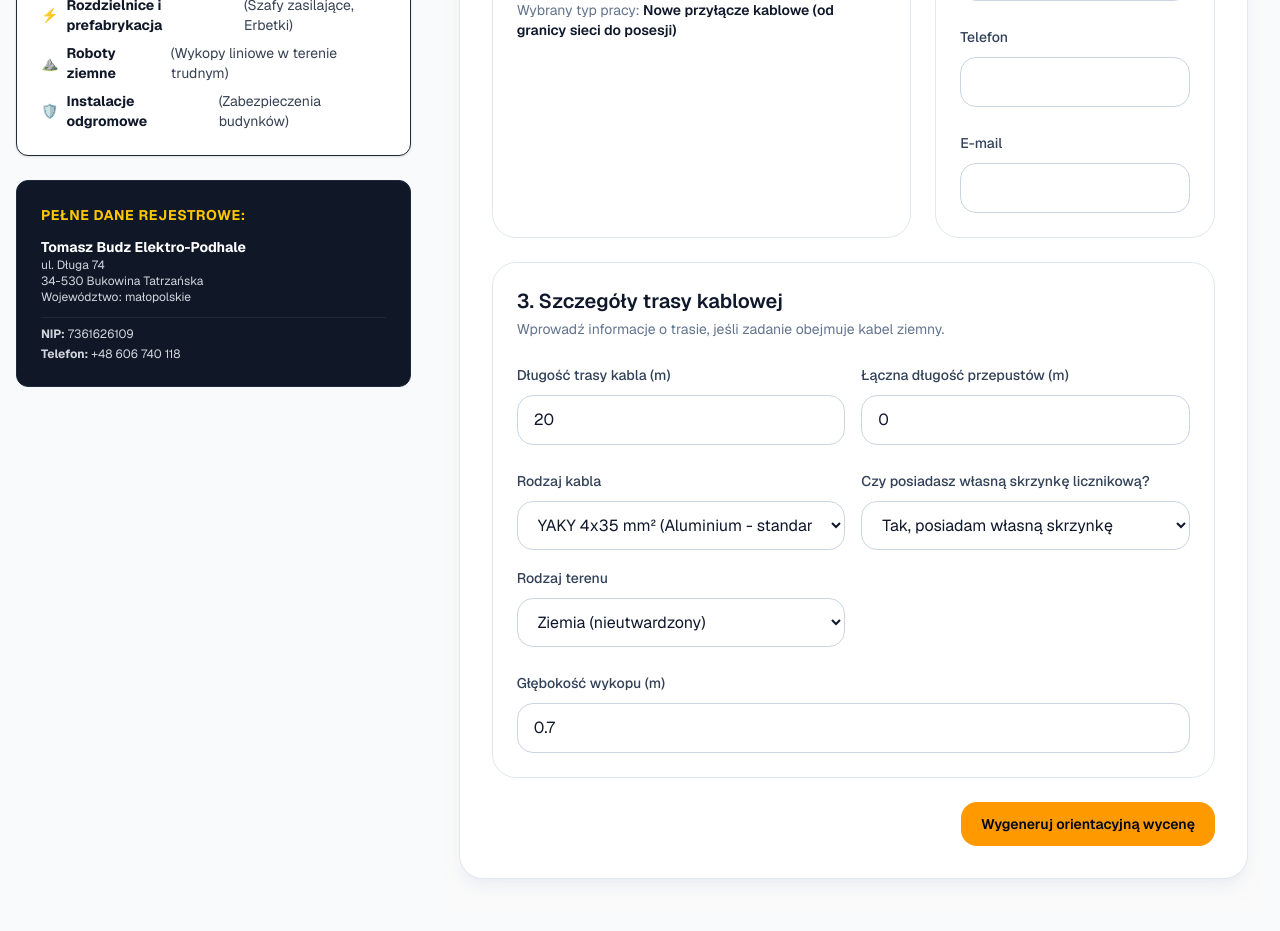
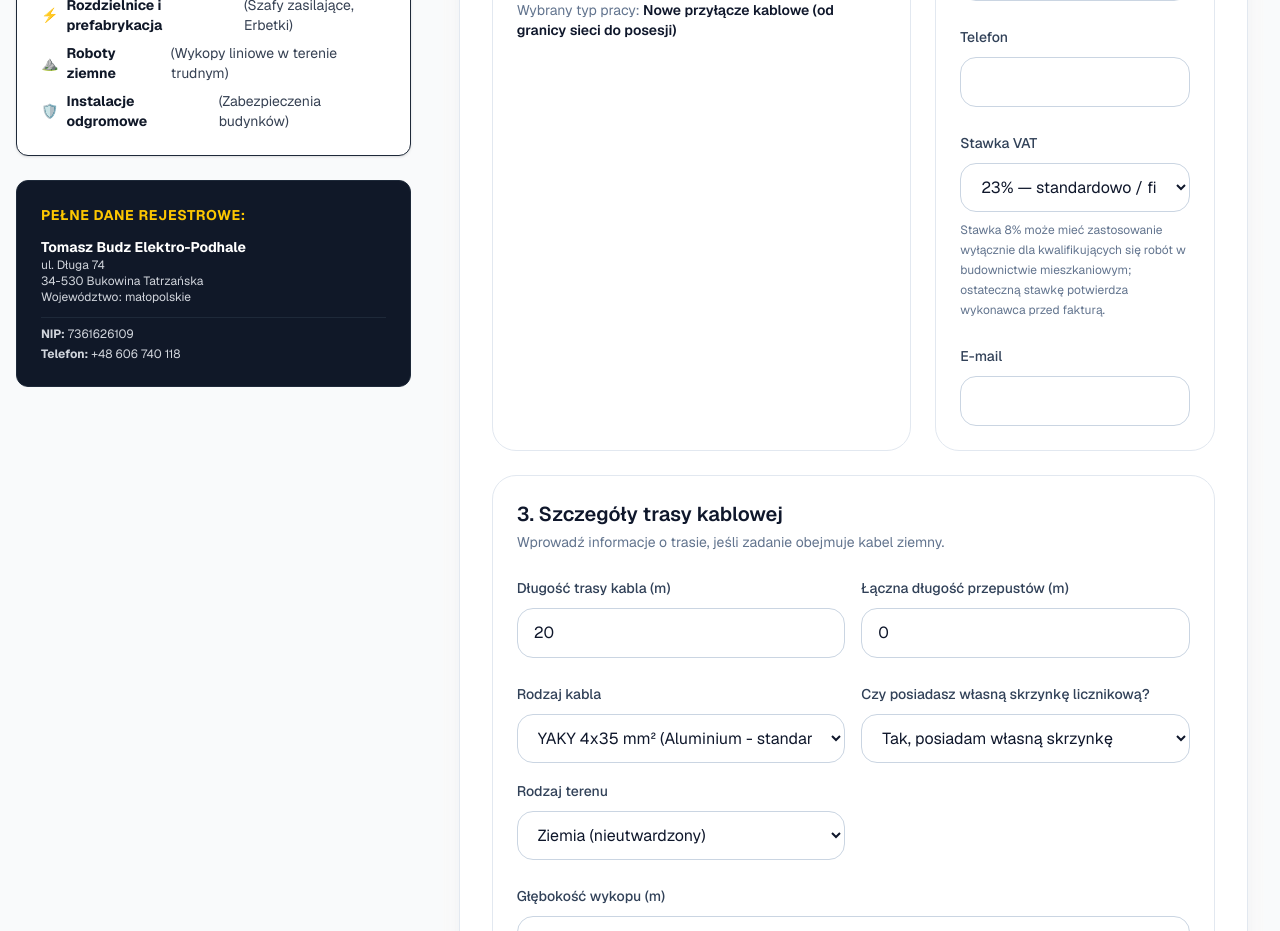
Before and after one commit to kamery601/Tomaszbudz, a Next.js app: page / in a window 1280 px wide. Shown: the part 1140-2071 px from the top of the page. Built offline with nearby package versions, Linux system fonts and the light colour scheme.

Commit message:
Add VAT rate selector to estimate form

```diff
--- a/src/components/EstimateCalculator.tsx
+++ b/src/components/EstimateCalculator.tsx
@@ -13,7 +13,8 @@ const initialData = {
   meterBoxOwned: 'yes' as 'yes' | 'no',
   name: '',
   phone: '',
-  email: ''
+  email: '',
+  vatRate: 0.23 as 0.08 | 0.23
 };
 
 type FormData = typeof initialData;
@@ -66,7 +67,8 @@ export default function EstimateCalculator() {
         terrainType: formData.terrainType,
         depth: Number(formData.depth),
         conduitsCount: Number(formData.conduitsCount),
-        meterBoxOwned: formData.meterBoxOwned
+        meterBoxOwned: formData.meterBoxOwned,
+        vatRate: formData.vatRate
       });
 
       setResult(calculation);
@@ -152,6 +154,20 @@ export default function EstimateCalculator() {
                   onChange={(event) => setFormData({ ...formData, phone: event.target.value })}
                   className="mt-2 w-full rounded-2xl border border-slate-300 bg-white px-4 py-3 text-slate-900 outline-none transition focus:border-slate-900"
                 />
+              </label>
+              <label className="block">
+                <span className="text-sm font-medium text-slate-700">Stawka VAT</span>
+                <select
+                  value={formData.vatRate}
+                  onChange={(event) => setFormData({ ...formData, vatRate: Number(event.target.value) as 0.08 | 0.23 })}
+                  className="mt-2 w-full rounded-2xl border border-slate-300 bg-white px-4 py-3 text-slate-900 outline-none transition focus:border-slate-900"
+                >
+                  <option value={0.23}>23% — standardowo / firmy / pozostałe przypadki</option>
+                  <option value={0.08}>8% — budownictwo mieszkaniowe, jeśli kwalifikuje się podatkowo</option>
+                </select>
+                <p className="mt-2 text-xs leading-5 text-slate-500">
+                  Stawka 8% może mieć zastosowanie wyłącznie dla kwalifikujących się robót w budownictwie mieszkaniowym; ostateczną stawkę potwierdza wykonawca przed fakturą.
+                </p>
               </label>
               <label className="block">
                 <span className="text-sm font-medium text-slate-700">E-mail</span>
@@ -270,7 +286,7 @@ export default function EstimateCalculator() {
                 <p className="mt-2 text-sm font-medium text-slate-700">Skrzynka licznikowa: {formData.meterBoxOwned === 'yes' ? 'własna' : 'do realizacji'}</p>
               </div>
               <div className="rounded-3xl bg-white px-4 py-3 text-sm text-slate-500 shadow-sm">
-                VAT 23%
+                VAT {(formData.vatRate * 100).toFixed(0)}%
               </div>
             </div>
 
--- a/src/lib/estimate-engine.ts
+++ b/src/lib/estimate-engine.ts
@@ -12,6 +12,7 @@ export interface MultiEstimateInput {
   depth: number;
   conduitsCount: number;
   meterBoxOwned?: 'yes' | 'no';
+  vatRate?: 0.08 | 0.23;
 }
 
 export interface CostItem {
@@ -49,7 +50,7 @@ function createCostItem(item: { name: string; unit: string; price: number }, qty
 
 export function calculateMultiEstimate(input: MultiEstimateInput): EstimateResult {
   const items: CostItem[] = [];
-  const { jobType, length, cableType, terrainType, depth, conduitsCount, meterBoxOwned = 'no' } = input;
+  const { jobType, length, cableType, terrainType, depth, conduitsCount, meterBoxOwned = 'no', vatRate = pricingConfig.vat_rate } = input;
   const selectedTerrain = pricingConfig.terrains[terrainType] ?? pricingConfig.terrains.earth;
   const selectedCable = pricingConfig.cables[cableType];
 
@@ -121,7 +122,7 @@ export function calculateMultiEstimate(input: MultiEstimateInput): EstimateResul
   const subTotalNet = Number(items.reduce((acc, item) => acc + item.totalNet, 0).toFixed(2));
   const markupValue = Number((subTotalNet * pricingConfig.company_markup_pct).toFixed(2));
   const totalNet = Number((subTotalNet + markupValue).toFixed(2));
-  const vatValue = Number((totalNet * pricingConfig.vat_rate).toFixed(2));
+  const vatValue = Number((totalNet * vatRate).toFixed(2));
   const totalBrutto = Number((totalNet + vatValue).toFixed(2));
 
   return {
```
